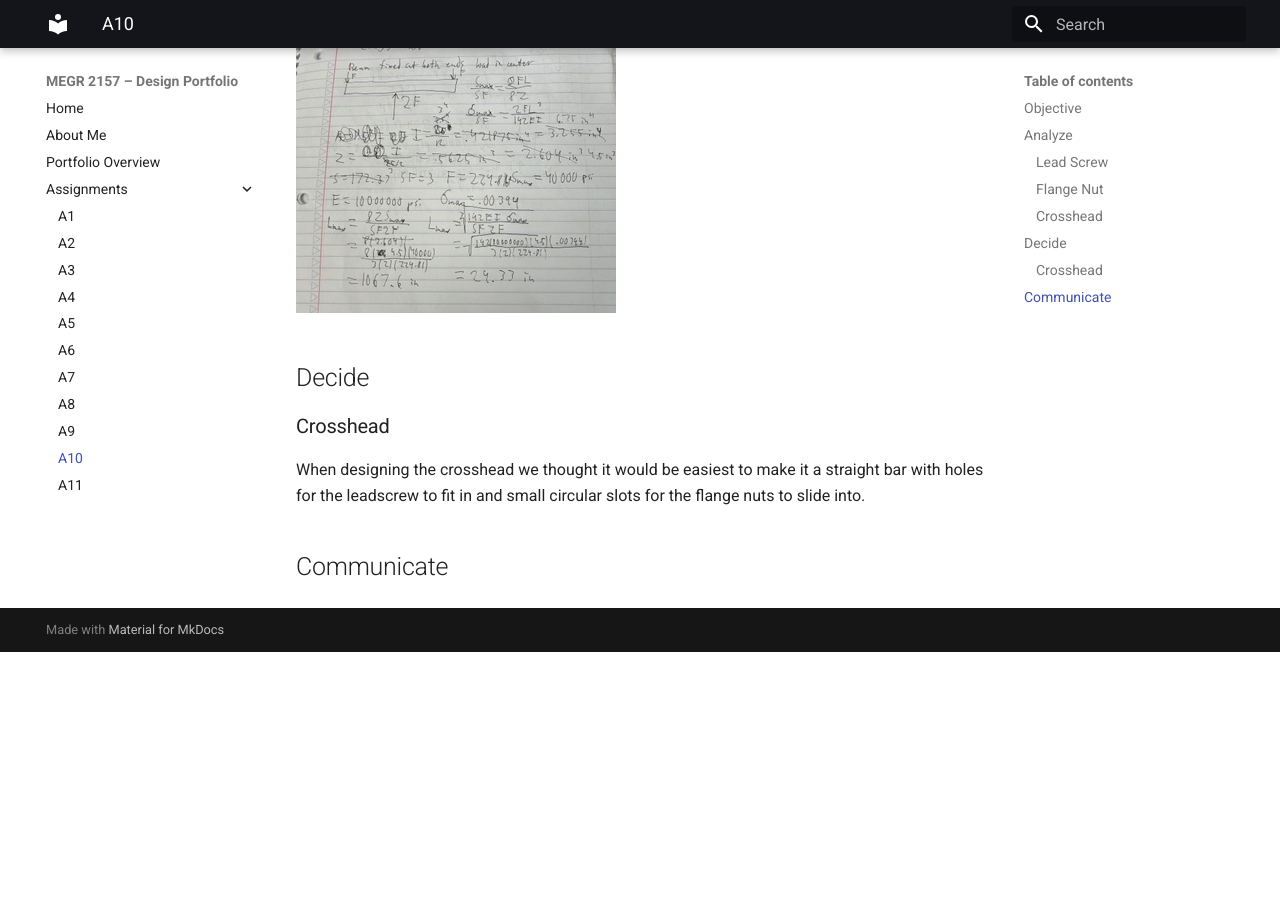
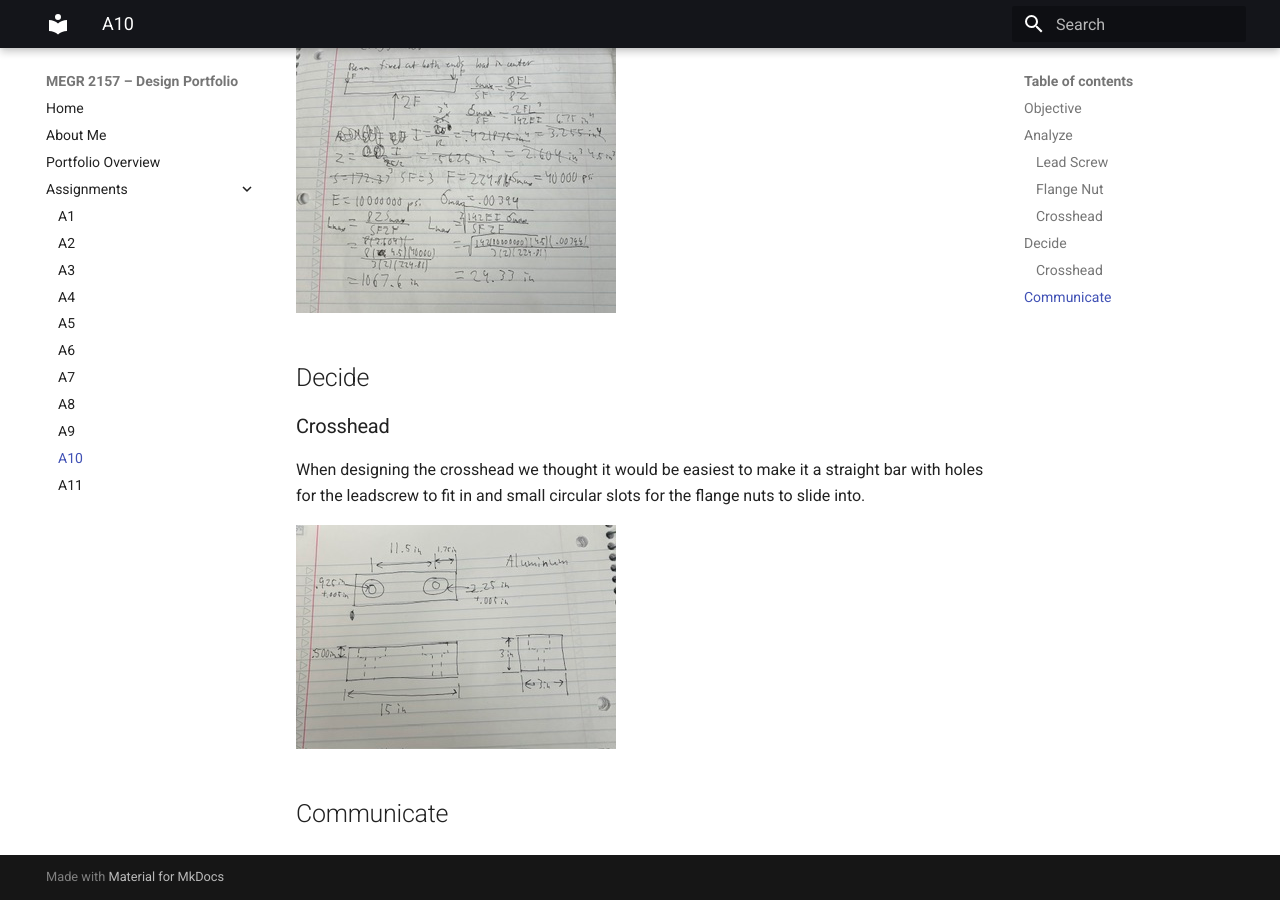
Before and after one commit to whodges5-art/wyatt-hodges-design-projects-portfolio, an MkDocs documentation site: the page built from docs/assignments/A10/index.md, in a window 1280 px wide and 900 px high, scrolled down 2105 px. Built offline with MkDocs 1.6.1 and Material for MkDocs 9.7.7, drawn with Linux system fonts in a browser that asks for light colours; before the commit the page ends 2757 px from its top, so only the background shows below that.

Commit message:
Update index.md

```diff
--- a/docs/assignments/A10/index.md
+++ b/docs/assignments/A10/index.md
@@ -24,4 +24,6 @@ I solved for the minimum length of the crosshead by modeling it as a beam fixed
 ### Crosshead
 When designing the crosshead we thought it would be easiest to make it a straight bar with holes for the leadscrew to fit in and small circular slots for the flange nuts to slide into.
 
+![crossheaddrawing](crossheaddrawing.jpeg)
+
 ## Communicate
```
